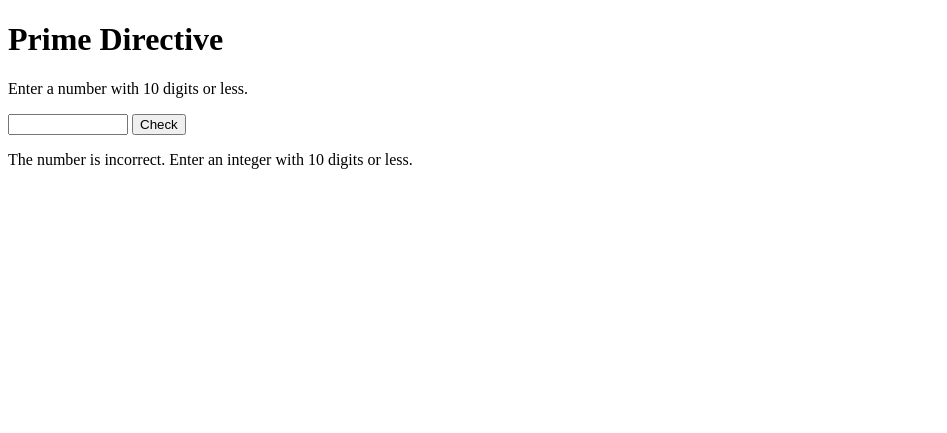
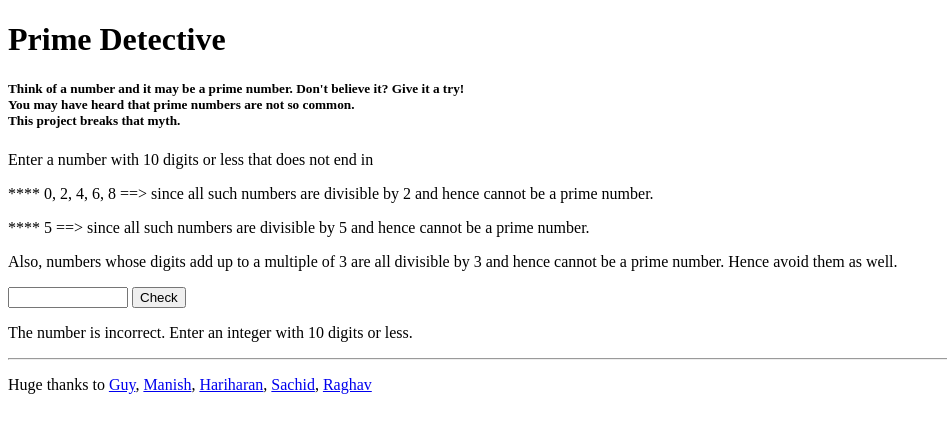
Before and after one commit to kavishavi/PrimeContainerApp, a Flask app: page / in a window 1280 px wide. Shown: the top 433 px of the page, without its empty margins (0-947 px from the left). Run offline with Flask 3, Linux system fonts and the light colour scheme.

Commit message:
Update index.html

```diff
--- a/templates/index.html
+++ b/templates/index.html
@@ -6,19 +6,40 @@
 </head>
 
 <body>
-    <h1>Prime Directive</h1>
-    <p>Enter a number with 10 digits or less.</p>
+    <h1>Prime Detective</h1>
+    <h5> Think of a number and it may be a prime number. Don't believe it? Give it a try! <br>
+    You may have heard that prime numbers are not so common. <br> This project breaks that myth.</h5>
+
+
+    <p>Enter a number with 10 digits or less that does not end in </p>
+    <p> **** 0, 2, 4, 6, 8 ==> since all such numbers are divisible by 2 and hence cannot be a prime number.</p>
+    <p> **** 5 ==> since all such numbers are divisible by 5 and hence cannot be a prime number. </p>
+    <p> Also, numbers whose digits add up to a multiple of 3 are all divisible by 3 and hence cannot be a prime number. Hence avoid them as well. </p>
+
     <form method="POST" action="/">
         <input type="number" name="number" min="1" max="9999999999" required>
         <input type="submit" value="Check">
     </form>
-    {% if result == "prime" %}
-      <p>{{ number }} is a prime number. You hit a bulls eye!</p>
+    {% if result == "even" %}
+      <p>{{ number }} ends with 0, 2, 4, 6 or 8. Please enter a number that does not end in 0, 2, 4, 6 or 8 since they are all divisible by 2 just by observation.  </p>
+    {% elif result == "divisible_by_5" %}
+      <p>{{ number }} ends with 5. Please enter a number that does not end in 5 since they are all divisible by 5 just by observation.</p>
+    {% elif result == "divisible_by_3" %}
+      <p>Sum of digits in this {{ number }} is {{ dsum }} a multiple of 3 hence the number entered is also divisble by 3 and cannot be prime.</p>
+    {% elif result == "prime" %}
+      <p>{{ number }} is a prime number. You hit a bulls eye!!</p>
     {% elif result == "not prime" %}
       <p>Closest prime to {{ number }} is <b>{{ closest }}</b>. You missed it only by {{ delta }}.</p>
     {% else %}
        <p>The number is incorrect. Enter an integer with 10 digits or less.</p>
     {% endif %}
-</body>
+
+<hr>
+
+<p>Huge thanks to <a href="https://www.linkedin.com/in/guybowerman">Guy</a>, <a href="https://www.linkedin.com/in/manishkg1">Manish</a>,
+    <a href="https://www.linkedin.com/in/veluhariharan">Hariharan</a>,
+    <a href="https://www.linkedin.com/in/sachid-deshmukh-896a53149">Sachid</a>,
+    <a href="https://www.linkedin.com/in/raghavmaddali5">Raghav</a></p>
+    </body>
 
 </html>
```
